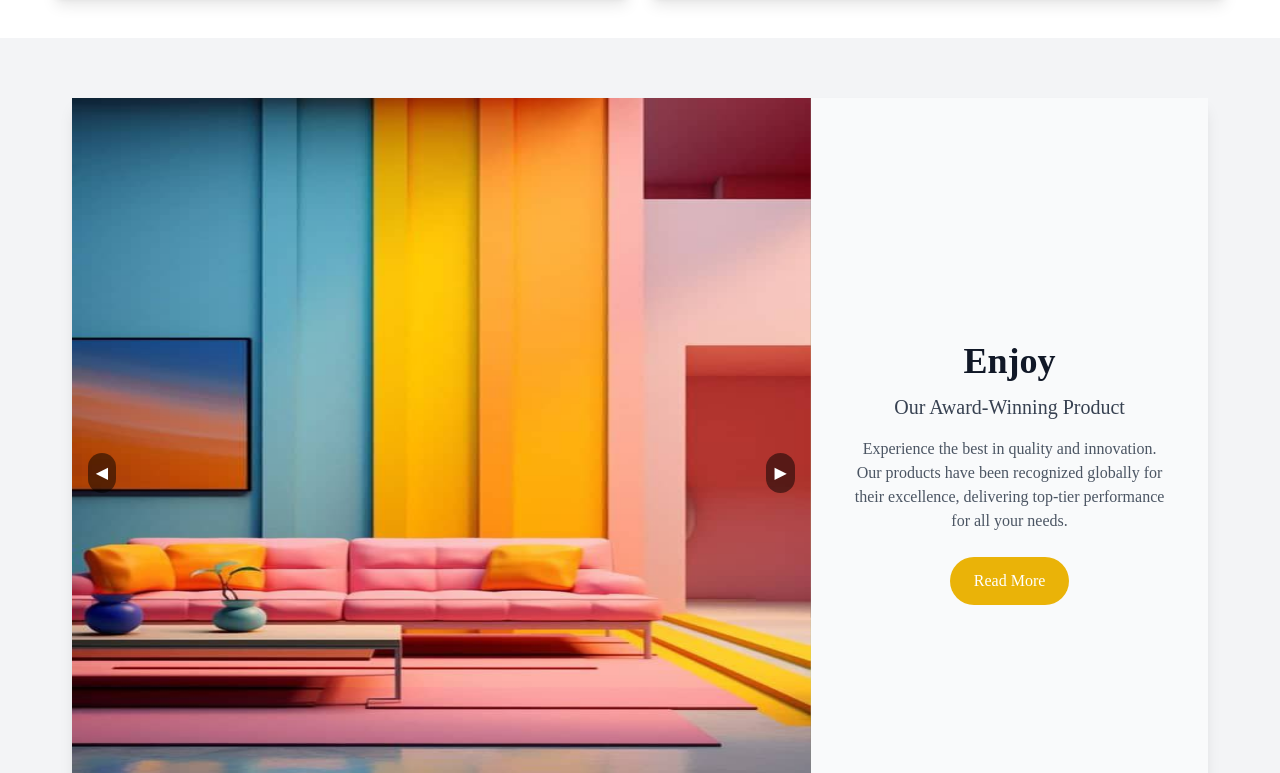
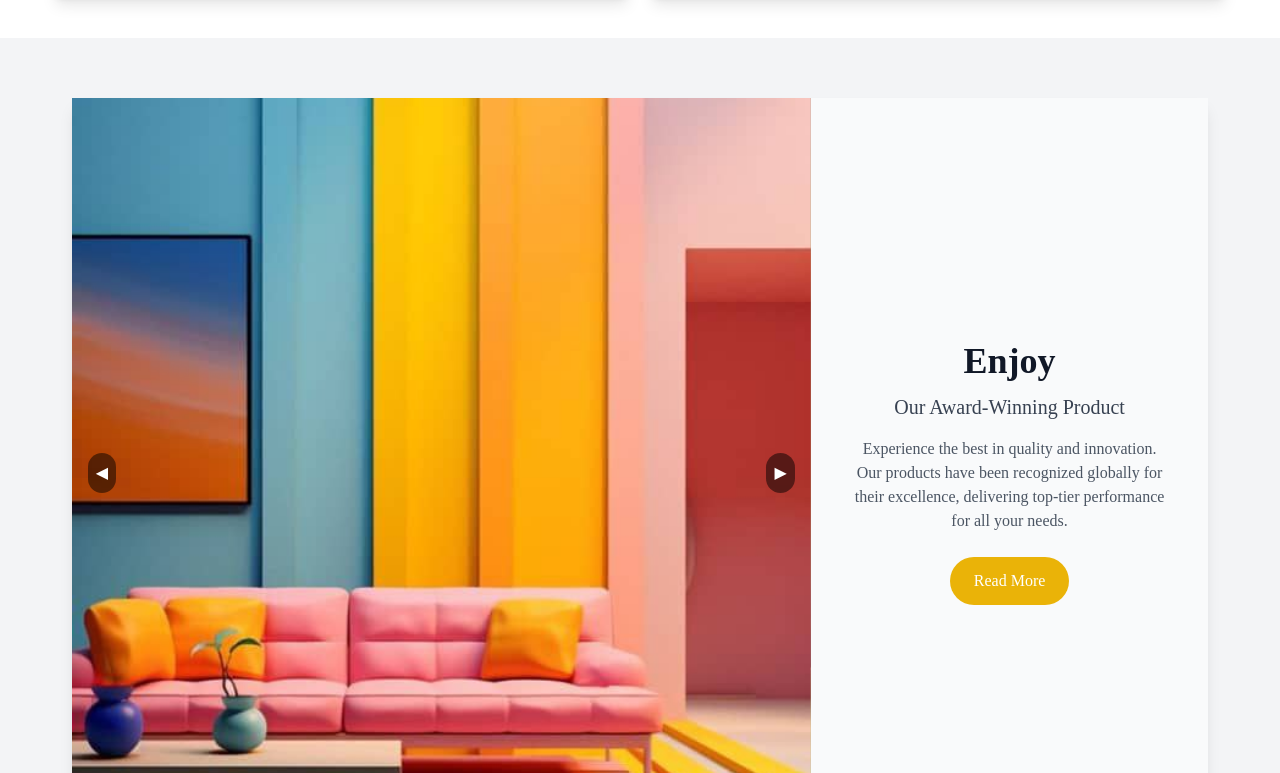
Before and after one commit to Wilfred007/glowFrontend, a Next.js app: page /our-colors in a window 1280 px wide. Shown: the part 2067-2840 px from the top of the page. Built offline with nearby package versions, Linux system fonts and the light colour scheme; a web font is replaced by a local one.

Commit message:
latest change

```diff
--- a/src/components/Award.tsx
+++ b/src/components/Award.tsx
@@ -62,7 +62,7 @@ const Award = () => {
             <img
               src={slide.src} // Fixed to use the correct property name
               alt={slide.alt}
-              className="w-full h-full"
+              className="w-full h-full object-cover"
             />
           </div>
         ))}
```
